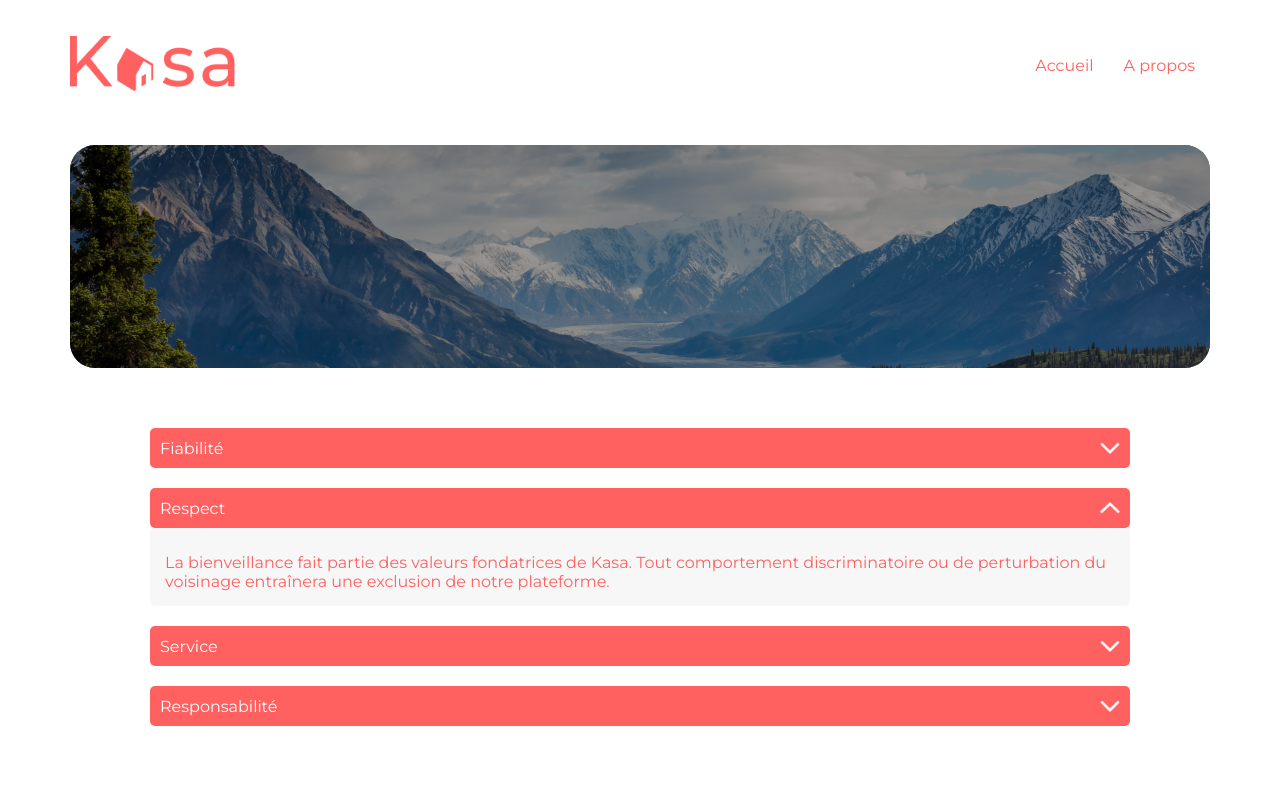
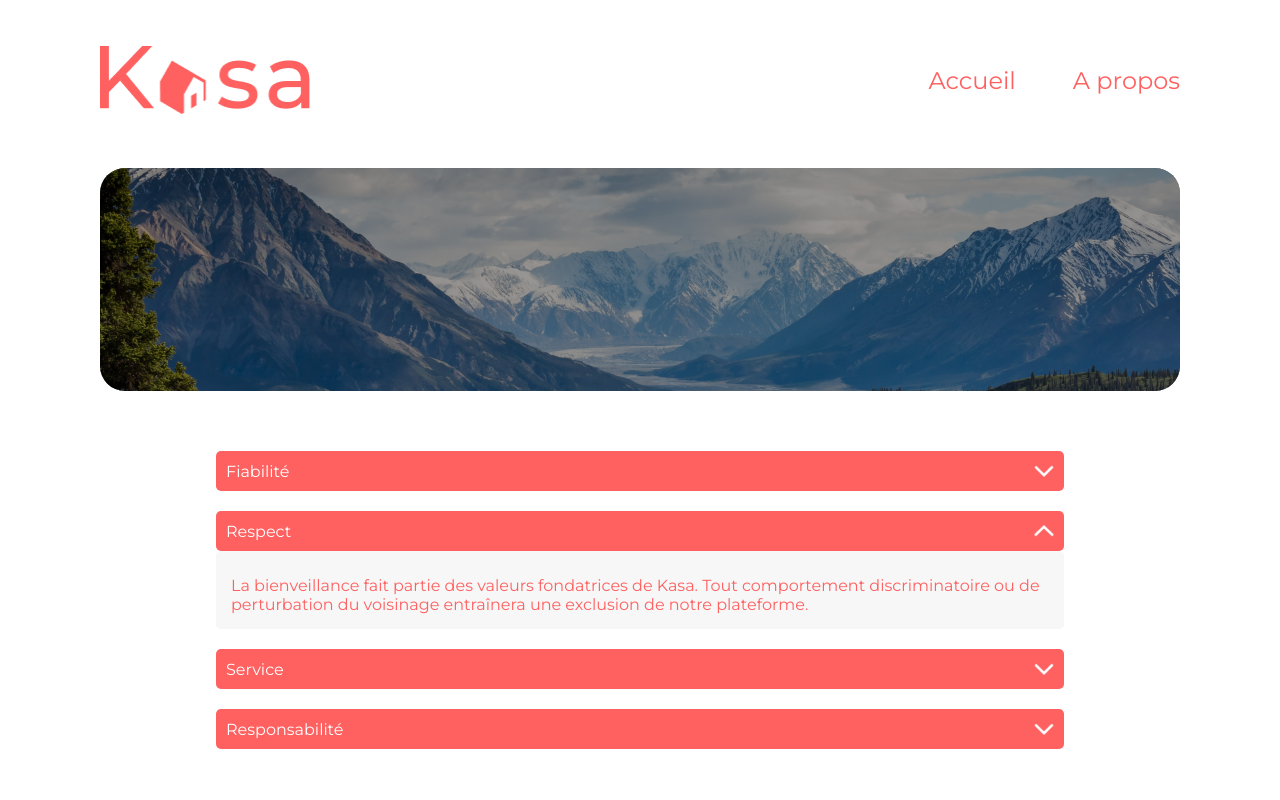
Before and after one commit to Franck79/FranckMoeuf_11_091121, a React (Create React App) app: page /about in a window 1280 px wide. Shown: the top 800 px of the page. Built offline with nearby package versions, Linux system fonts and the light colour scheme.

Commit message:
resize css

```diff
--- a/src/sass/_settings.scss
+++ b/src/sass/_settings.scss
@@ -14,7 +14,7 @@ $color-5: #C4C4C4;
   }
   body {
     margin: 0.4rem auto;
-    max-width: 1296px;
+    //max-width: 1296px;
     height: 100vh;
     font-family: 'Montserrat', sans-serif;
   }
--- a/src/sass/components/_appartmentProfil.scss
+++ b/src/sass/components/_appartmentProfil.scss
@@ -1,5 +1,5 @@
 .property {
-    margin: 20px 16px;
+    margin: 0px 20px 10px 20px;
 
     &__title {
         display: flex;
@@ -32,13 +32,13 @@
             font-family: 'Montserrat', sans-serif;
             font-style: normal;
             font-weight: 500;
-            font-size: 8px;
+            font-size: 10px;
             line-height: 142.6%;
             text-align: center;
             color: $color-1;
             padding: 3px 20px;
             margin-right: 8px;
-            margin-top: 7px;
+            margin-top: 5px;
         }
     }
 
@@ -103,23 +103,23 @@
     }
 }
 
-@media screen and (min-width: 900px) {
+@media screen and (min-width: 750px) {
     .property {
         position: relative;
         height: 130px;
-        margin: 0 75px;
+        margin: 0 100px;
 
         &__title {
             position: relative;
             bottom: 16px;
 
             h2 {
-                font-size: 22px;
-                padding-bottom: 8px;
+                font-size: 36px;
+                padding-bottom: 15px;
             }
 
             p {
-                font-size: 12px;
+                font-size: 18px;
             }
         }
 
@@ -130,7 +130,7 @@
             .tag {
 
                 border-radius: 10px;
-                font-size: 10px;
+                font-size: 14px;
             }
         }
 
@@ -145,16 +145,16 @@
             bottom: 130px;
 
             .rating {
-                width: 150px;
-                margin-top: 10px;
+                width: 183px;
+                margin-top: 14px;
 
                 span {
                     margin: 4px;
                 }
 
                 span img {
-                    height: 18px;
-                    width: 18px;
+                    height: 30px;
+                    width: 30px;
                 }
             }
 
@@ -170,7 +170,7 @@
                     align-items: center;
 
                     span {
-                        font-size: 12px;
+                        font-size: 18px;
                         text-align: center;
                     }
                 }
--- a/src/sass/components/_banner.scss
+++ b/src/sass/components/_banner.scss
@@ -4,14 +4,14 @@
     mix-blend-mode: darken;
     border-radius: 10px;
     height: 108px;
-    margin: 20px 16px;
+    margin: 0px 20px 0 20px;
 
     h1 {
         position: relative;
         text-align: left;
         color: #FFFFFF;
-        font-size: 20px;
-        padding-top: 38px;
+        font-size: 24px;
+        padding-top: 27px;
         padding-left: 16px;
         z-index: 2;
     }
@@ -28,21 +28,21 @@
     }
 }
 
-@media screen and (min-width: 900px) {
+@media screen and (min-width: 750px) {
     .banner {
         position: relative;
         background: $color-3;
         mix-blend-mode: darken;
         border-radius: 25px;
-        height: 175px;
-        margin: 30px 70px;
+        height: 223px;
+        margin: 63px 100px 25px 100px;
 
         h1 {
             position: relative;
             font-size: 32px;
             text-align: center;
             color: $color-1;
-            padding-top: 65px;
+            padding-top: 90px;
             z-index: 2;
         }
 
--- a/src/sass/components/_bannerAbout.scss
+++ b/src/sass/components/_bannerAbout.scss
@@ -4,7 +4,7 @@
     mix-blend-mode: darken;
     border-radius: 10px;
     height: 223px;
-    margin: 20px 16px;
+    margin: 20px 20px;
 
     img {
         position: absolute;
@@ -18,10 +18,10 @@
     }
 }
 
-@media screen and (min-width: 900px) {
+@media screen and (min-width: 750px) {
     .bannerAbout {
         border-radius: 25px;
-        margin: 50px 70px;
+        margin: 50px 100px;
 
         img {
             border-radius: 25px;
--- a/src/sass/components/_card.scss
+++ b/src/sass/components/_card.scss
@@ -1,11 +1,11 @@
 .card {
     position: relative;
-    margin: 10px 16px;
     width: 100%;
     height: 255px;
     text-align: center;
     box-sizing: border-box;
     border-radius: 10px;
+    margin-top: 20px;
 
     &::after {
         content: "";
@@ -27,7 +27,7 @@
         color: $color-1;
         font-family: 'Montserrat', sans-serif;
         font-weight: 500;
-        font-size: 10px;
+        font-size: 18px;
         z-index: 1;
         text-align: left;
     }
@@ -42,18 +42,18 @@
 
 }
 
-@media screen and (min-width: 900px) {
+@media screen and (min-width: 750px) {
     .card {
-        margin: 10px 2.5px;
-        height: 100%;
+        height: 340px;
+        width: 100%;
 
         p {
-            font-size: 10px;
+            font-size: 18px;
         }
     }
 }
 
-@media only screen and (max-width: 900px) and (min-width: 500px) {
+@media only screen and (max-width: 900px) and (min-width: 750px) {
     .card {
         height: 165px;
         margin: 0;
--- a/src/sass/components/_carousel.scss
+++ b/src/sass/components/_carousel.scss
@@ -2,7 +2,7 @@
     position: relative;
     border-radius: 10px;
     height: 255px;
-    margin: 20px 16px;
+    margin: 0px 20px 0 20px;
 
     &__arrowRight {
         position: absolute;
@@ -41,12 +41,12 @@
 
 }
 
-@media screen and (min-width: 900px) {
+@media screen and (min-width: 750px) {
     .carousel {
         position: relative;
         border-radius: 25px;
-        height: 375px;
-        margin: 50px 70px;
+        height: 415px;
+        margin: 50px 100px;
 
         &__arrowRight {
             height: 79px;
--- a/src/sass/components/_collapse.scss
+++ b/src/sass/components/_collapse.scss
@@ -47,14 +47,16 @@
     }
 }
 
-@media screen and (min-width: 900px) {
+@media screen and (min-width: 750px) {
+    .sectionCollapse {
+        margin: 0 200px;
+    }
     .collapse {
         display: flex;
         flex-direction: column;
         justify-content: center;
         align-items: center;
         padding: 10px 10px;
-        margin: 0 140px;
 
         button {
             display: flex;
--- a/src/sass/components/_collapseProfil.scss
+++ b/src/sass/components/_collapseProfil.scss
@@ -10,8 +10,8 @@
         border-radius: 5px;
         border: none;
         width: 100%;
-        height: 31px;
-        padding: 0 10px;
+        height: 30px;
+        padding: 0 11.5px;
         cursor: pointer;
         margin-top: 18px;
 
@@ -32,10 +32,10 @@
         font-family: "Montserrat", sans-serif;
         color: $color-2;
         font-weight: 400;
-        font-size: 16px;
+        font-size: 12px;
         background: #F7F7F7;
         border-radius: 5px;
-        padding: 25px 20px 15px 15px;
+        padding: 17px 7px 52px 12px;
         margin-bottom: 10px;
     }
 
@@ -43,12 +43,12 @@
 }
 
 
-@media screen and (min-width: 900px) {
+@media screen and (min-width: 750px) {
     .collapseProfil {
 
         .profil__button {
-            height: 40px;
-            padding: 0 10px;
+            height: 52px;
+            padding: 0 20px;
             margin-top: 0;
             //width: 300px;
 
@@ -56,7 +56,7 @@
                 font-family: "Montserrat", sans-serif;
                 color: $color-1;
                 font-weight: 500;
-                font-size: 14px;
+                font-size: 18px;
             }
         }
 
@@ -64,13 +64,13 @@
             font-family: "Montserrat", sans-serif;
             color: $color-2;
             font-weight: 400;
-            font-size: 16px;
+            font-size: 18px;
             height: 200px;
            //width: 300px;
             background: #F7F7F7;
             border-radius: 5px;
-            padding: 25px 20px 15px 15px;
+            padding: 35px 27px 19px 18px;
+
         }
     }
-
-    }
+}
--- a/src/sass/components/_footer.scss
+++ b/src/sass/components/_footer.scss
@@ -7,7 +7,7 @@
     height: 150px;
     width: 100%;
     padding: 35px;
-    margin-top: 100px;
+    margin-top: 148px;
 
     &__logo {
         height: 30px;
--- a/src/sass/components/_gallery.scss
+++ b/src/sass/components/_gallery.scss
@@ -2,33 +2,30 @@
     display: flex;
     flex-wrap: wrap;
     justify-content: space-evenly;
-    margin-bottom: 1rem;
-    //margin-top: 7rem;
+    margin: 0 20px;
     padding: 0;
-}
-
-@media screen and (min-width: 500px) {
-    .gallery {
-            display: grid;
-            grid-template-columns: repeat(2, 1fr);
-            grid-gap: 40px;
-            background: #F7F7F7;
-            border-radius: 10px;
-            margin: 0 16px;
-            padding: 18px;
-        }
-
 }
 
 @media screen and (min-width: 750px) {
     .gallery {
             display: grid;
-            grid-template-columns: repeat(3, 1fr);
+            grid-template-columns: repeat(2, 1fr);
             grid-gap: 40px;
-            background: #F7F7F7;
-            border-radius: 25px;
-            margin: 50px 70px;
-            padding: 20px;
+            background: none;
+            margin: 20px 100px;
         }
 
 }
+
+@media screen and (min-width: 1350px) {
+    .gallery {
+            display: grid;
+            grid-template-columns: repeat(3, 1fr);
+            grid-gap: 56px;
+            background: #F7F7F7;
+            border-radius: 25px;
+            margin: 20px 100px;
+            padding: 56px 50px;
+        }
+
+}
--- a/src/sass/components/_header.scss
+++ b/src/sass/components/_header.scss
@@ -2,28 +2,28 @@
     display: flex;
     justify-content: space-between;
     position: relative;
+    margin: 20px 20px 16px 20px;
 
     &__logo {
-        padding: 16px 0 0 23px;
 
         img {
-            width: 134px;
-            height: 45px;
+            width: 145px;
+            height: 47px;
         }
     }
 
     &__navigation {
-        position: absolute;
-        top: 38px;
-        right: 11px;
+        margin: 20px 0;
 
         a {
             display: inline;
-            padding: 0 5px;
+            padding-left: 12px;
             font-weight: 500;
-            size: 20px;
+            font-size: 12px;
+            text-align: right;
             color: $color-2;
             position: relative;
+            text-transform: uppercase;
 
         }
         .nav-active {
@@ -41,29 +41,25 @@
     }
 }
 
-@media screen and (min-width: 900px) {
+@media screen and (min-width: 750px) {
     .header {
+        margin: 40px 100px 0 100px;
 
         &__logo {
-            padding: 30px 0 0 70px;
+            //padding: 30px 0 0 70px;
 
             img {
-                width: 165px;
-                height: 55px;
+                width: 210px;
+                height: 68px;
             }
         }
 
         &__navigation {
-            position: absolute;
-            top: 50px;
-            right: 70px;
 
             a {
-                display: inline;
-                padding: 0 15px;
-                font-weight: 500;
-                size: 20px;
-                color: $color-2;
+                padding-left: 57px;
+                font-size: 24px;
+                text-transform: unset;
             }
         }
     }
--- a/src/sass/components/_property.scss
+++ b/src/sass/components/_property.scss
@@ -2,12 +2,12 @@
     margin: 0 10px;
 }
 
-@media screen and (min-width: 900px) {
+@media screen and (min-width: 750px) {
     .sectionText {
         display: grid;
         grid-template-columns: repeat(2, 1fr);
         //grid-template-rows: repeat(2, 1fr);
         grid-column-gap: 45px;
-        margin: 0 75px;
+        margin: 0 100px;
     }
 }
```
